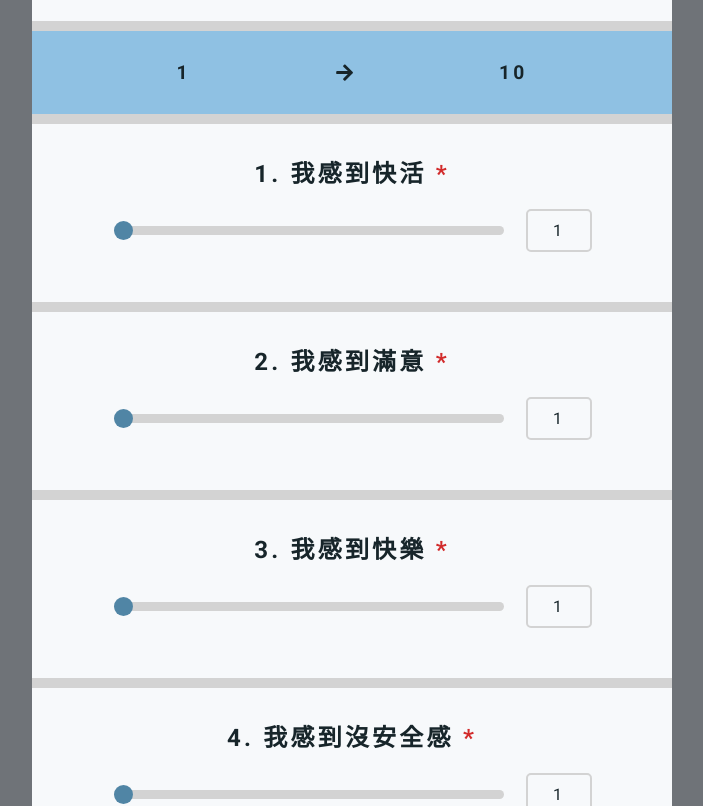
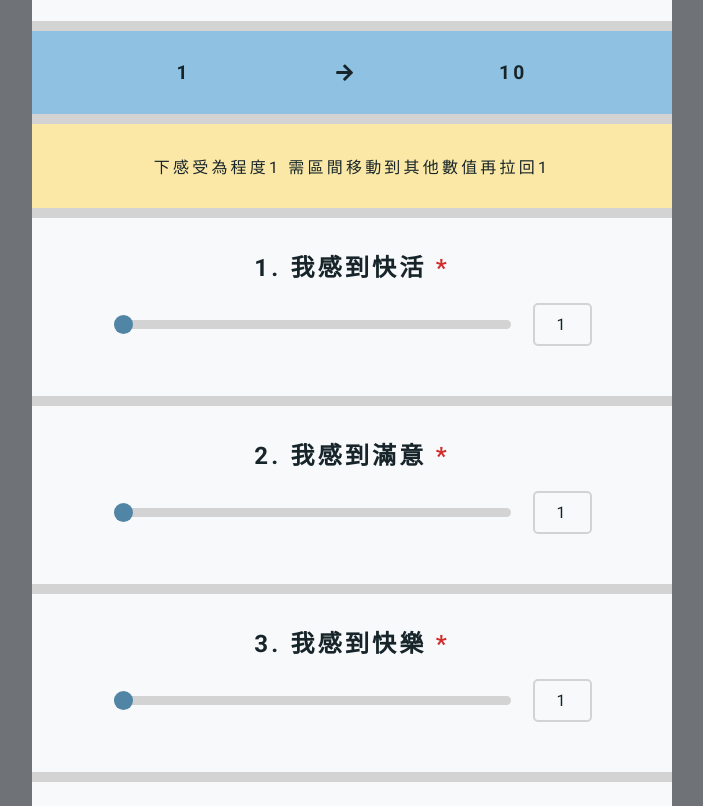
Before and after one commit to fordonez792/Happiness-VIP-Client, a React app: page /survey in a window 1280 px wide. Shown: the part 1080-1886 px from the top of the page, without its empty margins (288-991 px from the left). Built offline with nearby package versions, Linux system fonts and the light colour scheme; no server answers.

Commit message:
Removed survey input box, added warning

```diff
--- a/src/pages/Survey.js
+++ b/src/pages/Survey.js
@@ -53,7 +53,9 @@ const Survey = () => {
   // Makes sure the slider background matches the value of the slider and input
   const handleSlider = (e, questionNumber) => {
     const input = e.target;
-    const progress = (input.value / input.max) * 100 - 5;
+    const progress =
+      ((input.value - input.min) / (input.max - input.min)) * 100;
+    console.log(progress);
     if (input.type === "range") {
       input.style.background = `linear-gradient(to right, var(--blue) ${progress}%,  var(--light-gray) ${progress}%)`;
     }
@@ -249,6 +251,9 @@ const Survey = () => {
               </span> */}
             </p>
           </article>
+          <article className="description">
+            <p>下感受為程度1 需區間移動到其他數值再拉回1</p>
+          </article>
           {questions.map((question) => {
             const { id, statement } = question;
             return (
@@ -274,17 +279,7 @@ const Survey = () => {
                       onTouchEnd={() => setCurrentQuestion(id)}
                     />
                   </div>
-                  <input
-                    type="number"
-                    className="value"
-                    min="1"
-                    max="10"
-                    value={responses[id] || 1}
-                    onChange={(e) => handleSlider(e, id)}
-                    onKeyDown={(e) =>
-                      e.key == "Enter" && setCurrentQuestion(id)
-                    }
-                  />
+                  <div className="value">{responses[id] || 1}</div>
                 </div>
               </div>
             );
--- a/src/style.css
+++ b/src/style.css
@@ -767,6 +767,7 @@ body {
 }
 #survey .container .survey .slider-container .value {
   all: unset;
+  min-width: 25px;
   margin-left: 20px;
   padding: 10px 15px;
   border: 2px solid var(--light-gray);
```
